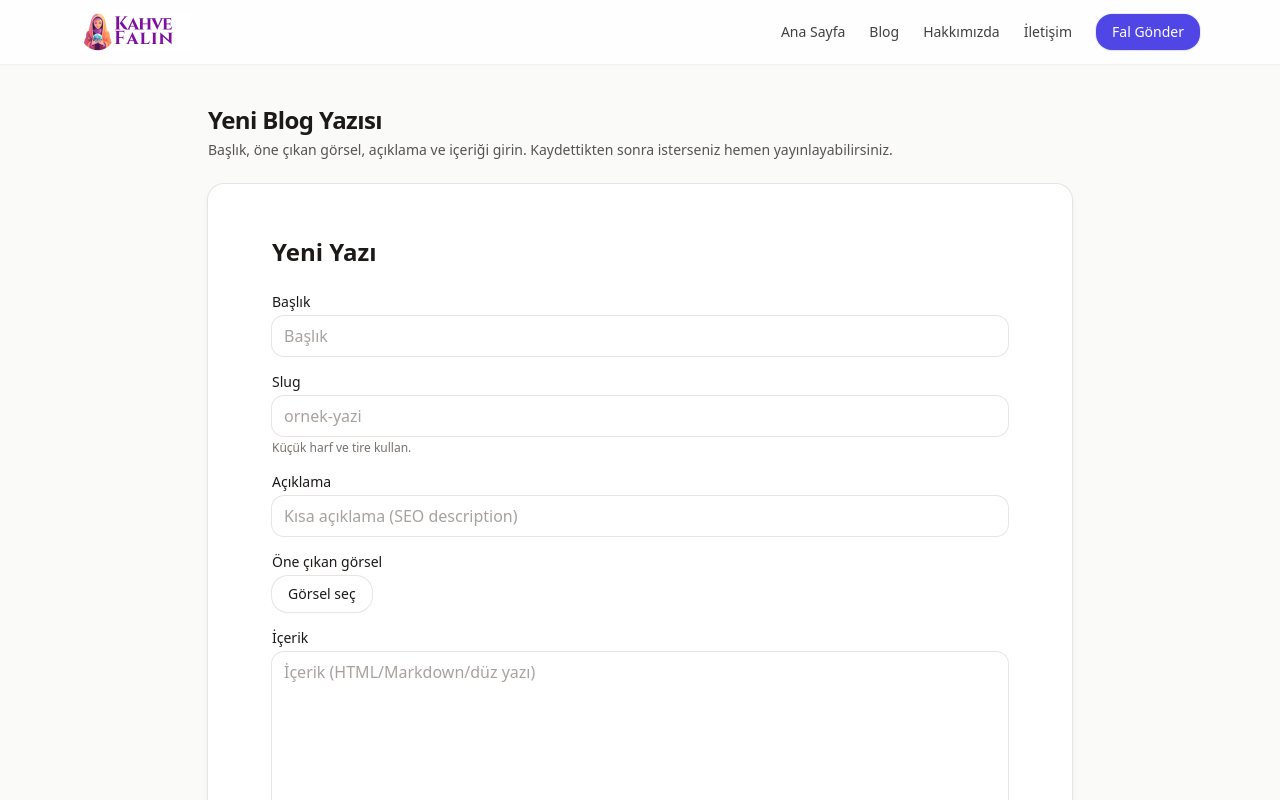
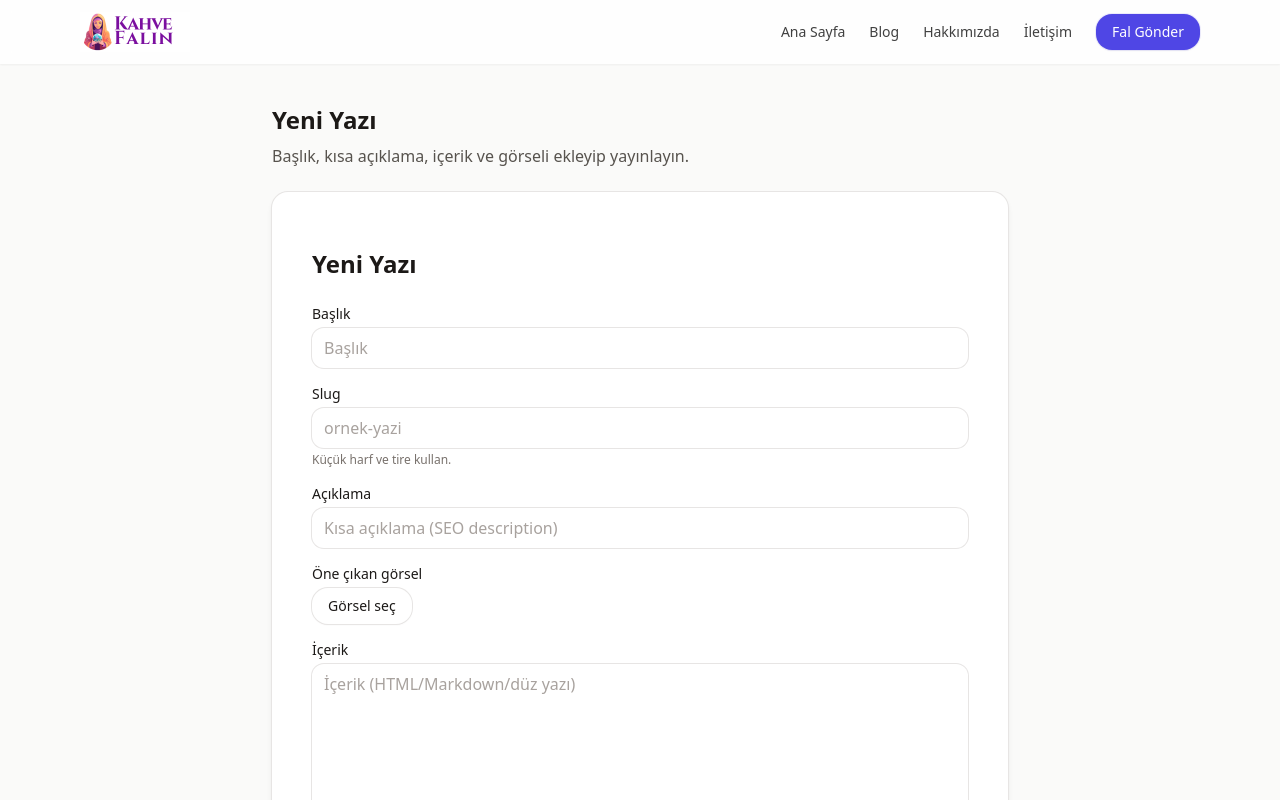
Before and after one commit to kuleliworks/kahve-fali, a Next.js app: page /panel/blog/yeni in a window 1280 px wide. Shown: the top 800 px of the page. Built offline with nearby package versions, Linux system fonts and the light colour scheme.

Commit message:
Update page.tsx

```diff
--- a/app/panel/blog/yeni/page.tsx
+++ b/app/panel/blog/yeni/page.tsx
@@ -1,23 +1,23 @@
 import type { Metadata } from "next";
+import { Suspense } from "react";
 import NewPostClient from "./NewPostClient";
 
 export const metadata: Metadata = {
-  title: "Yeni Blog Yazısı",
-  description: "Blog’a yeni yazı ekleyin.",
-  alternates: { canonical: "/panel/blog/yeni" },
+  title: "Yeni Yazı",
 };
 
 export default function Page() {
   return (
-    <section className="mx-auto max-w-4xl px-4 py-10">
-      <header className="mb-6">
-        <h1 className="text-2xl font-semibold tracking-tight">Yeni Blog Yazısı</h1>
-        <p className="mt-1 text-sm text-stone-600">
-          Başlık, öne çıkan görsel, açıklama ve içeriği girin. Kaydettikten sonra isterseniz hemen yayınlayabilirsiniz.
-        </p>
-      </header>
-      <div className="k-card">
-        <NewPostClient />
+    <section className="mx-auto max-w-3xl px-4 py-10">
+      <h1 className="text-2xl font-bold">Yeni Yazı</h1>
+      <p className="mt-2 text-stone-600">
+        Başlık, kısa açıklama, içerik ve görseli ekleyip yayınlayın.
+      </p>
+
+      <div className="k-card mt-6 p-6">
+        <Suspense fallback={<div>Yükleniyor…</div>}>
+          <NewPostClient />
+        </Suspense>
       </div>
     </section>
   );
```
